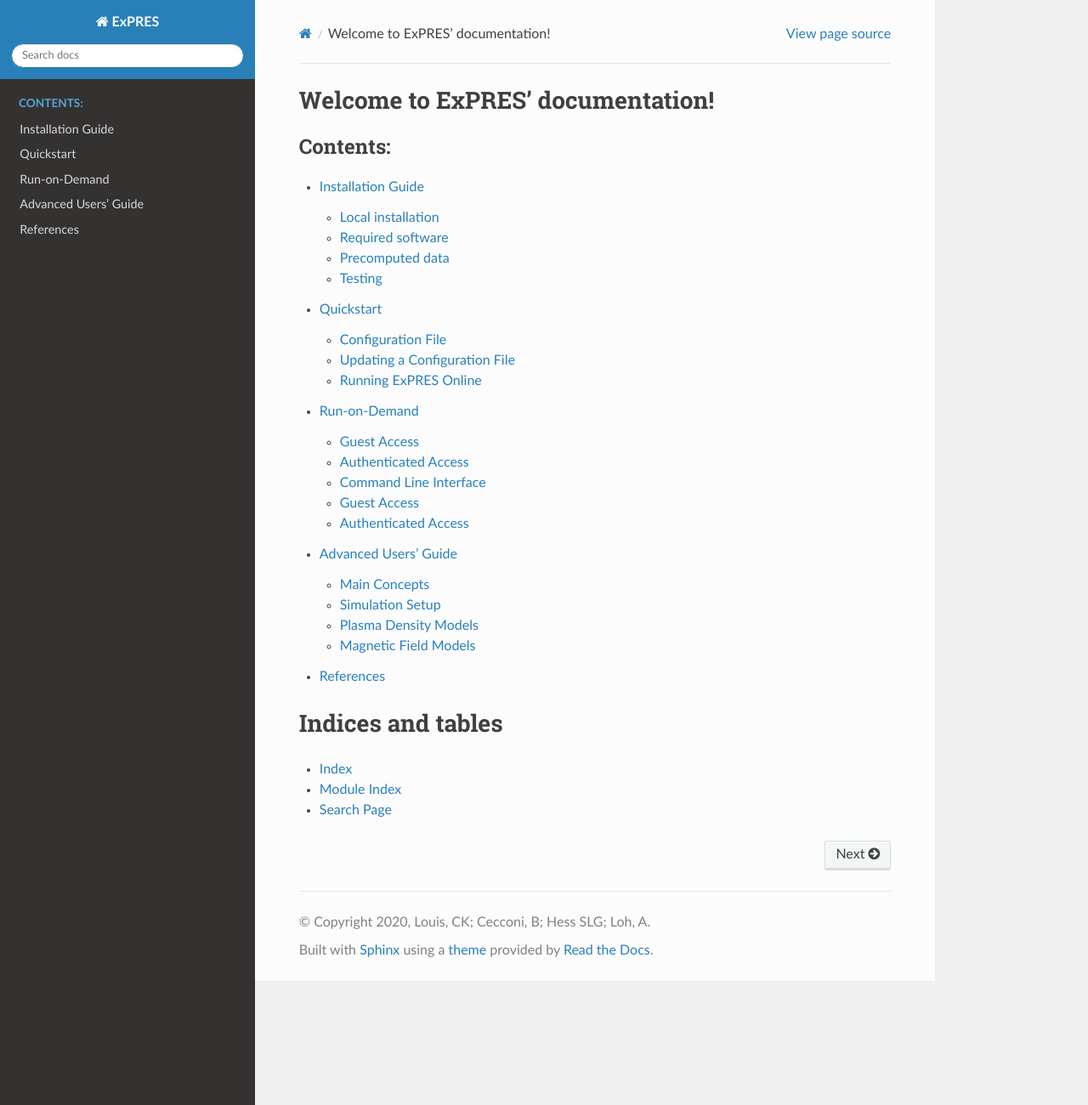
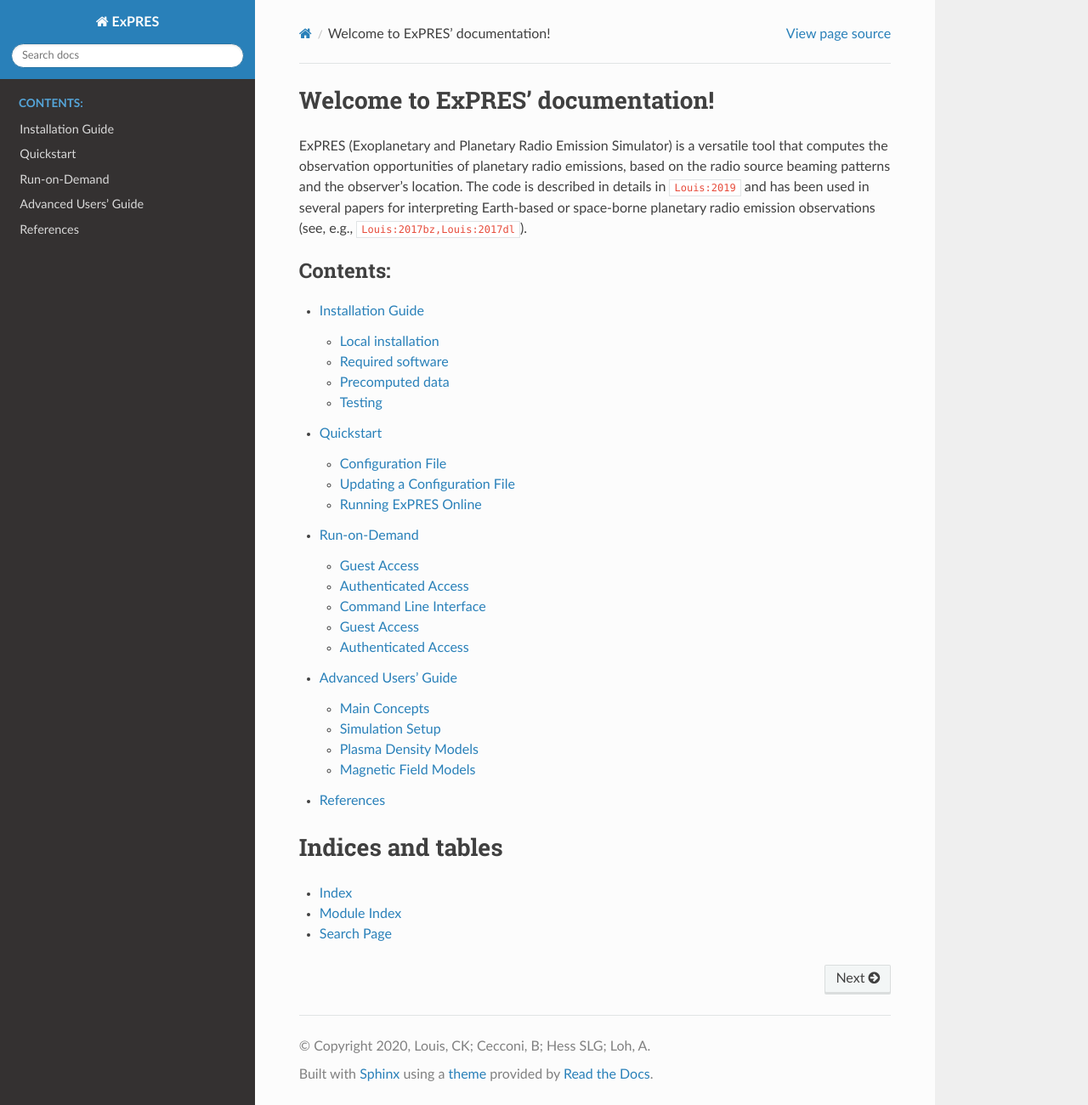
Before and after one commit to maserlib/ExPRES, a Sphinx documentation site: the page built from docs/index.rst, in a window 1280 px wide and 1300 px high. Shown: the whole window at 85% size. Built offline with Sphinx 7.4.7 and the Read the Docs theme 2.0.0, drawn with Linux system fonts in a browser that asks for light colours; cross-references to code outside the pages are shown as plain code.

Commit message:
added intro in main docs page

```diff
--- a/docs/index.rst
+++ b/docs/index.rst
@@ -5,6 +5,11 @@
 
 Welcome to ExPRES' documentation!
 ==================================
+
+ExPRES (Exoplanetary and Planetary Radio Emission Simulator) is a versatile tool that computes the observation
+opportunities of planetary radio emissions, based on the radio source beaming patterns and the observer's location.
+The code is described in details in :cite:`Louis:2019` and has been used in several papers for interpreting Earth-based
+or space-borne  planetary radio emission observations (see, e.g., :cite:`Louis:2017bz,Louis:2017dl`).
 
 .. toctree::
   :maxdepth: 2
--- a/docs/quickstart.rst
+++ b/docs/quickstart.rst
@@ -9,6 +9,7 @@ Configuration File
 An ExPRES run is configured through a configuration file (in *JSON* format). Examples of configuration files
 (and the associated results files) are available from the `ExPRES section of the MASER data repository
 <http://maser.obspm.fr/data/expres/>`_ for Io-, Europa- and Ganymede-controlled emissions, and for various observers.
+
 These *routine simulation files* are configured for using the JRM09 :cite:`CKO18` magnetic field model (or ISaAC
 :cite:`HBZ11` for some of them), the CAN81 :cite:`CAN81` current sheet model, and an electron energy of 3 keV. The
 position of the *Active Flux Tube* (AFT) for Io is based on the (corrected) lead angle model of :cite:`hess_GRL_08`,
--- a/docs/refs.bib
+++ b/docs/refs.bib
@@ -177,3 +177,22 @@ volume = {35},
 number = {L13107},
 annote = {b, }
 }
+
+@article{Louis:2017bz,
+author = {Louis, C K and Lamy, L and Zarka, P and Cecconi, B and Hess, S L G},
+title = {{Detection of Jupiter decametric emissions controlled by Europa and Ganymede with Voyager/PRA
+and Cassini/RPWS}},
+journal = {J. geophys. Res. Space Physics},
+year = {2017},
+volume = {122},
+pages = {1--20},
+month = sep
+}
+
+@article{Louis:2017dl,
+author = {Louis, C K and Lamy, L and Zarka, P and Cecconi, B and Imai, M and Kurth, W S and Hospodarsky, G and Hess, S L G and Bonnin, X and Bolton, S J and Connerney, J E P and Levin, S M},
+title = {{Io-Jupiter decametric arcs observed by Juno/Waves compared to ExPRES simulations}},
+journal = {Geophys. Res. Lett.},
+year = {2017},
+pages = {1--17}
+}
```
